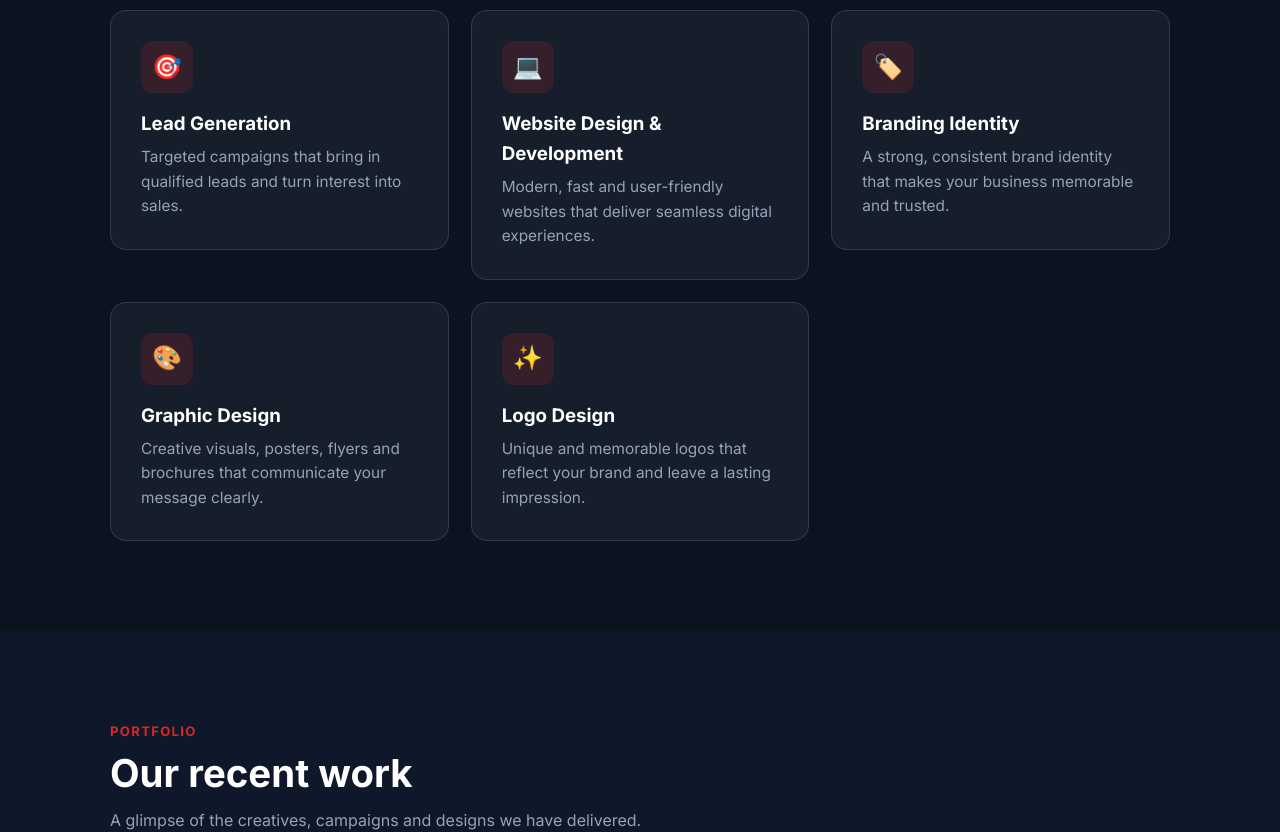
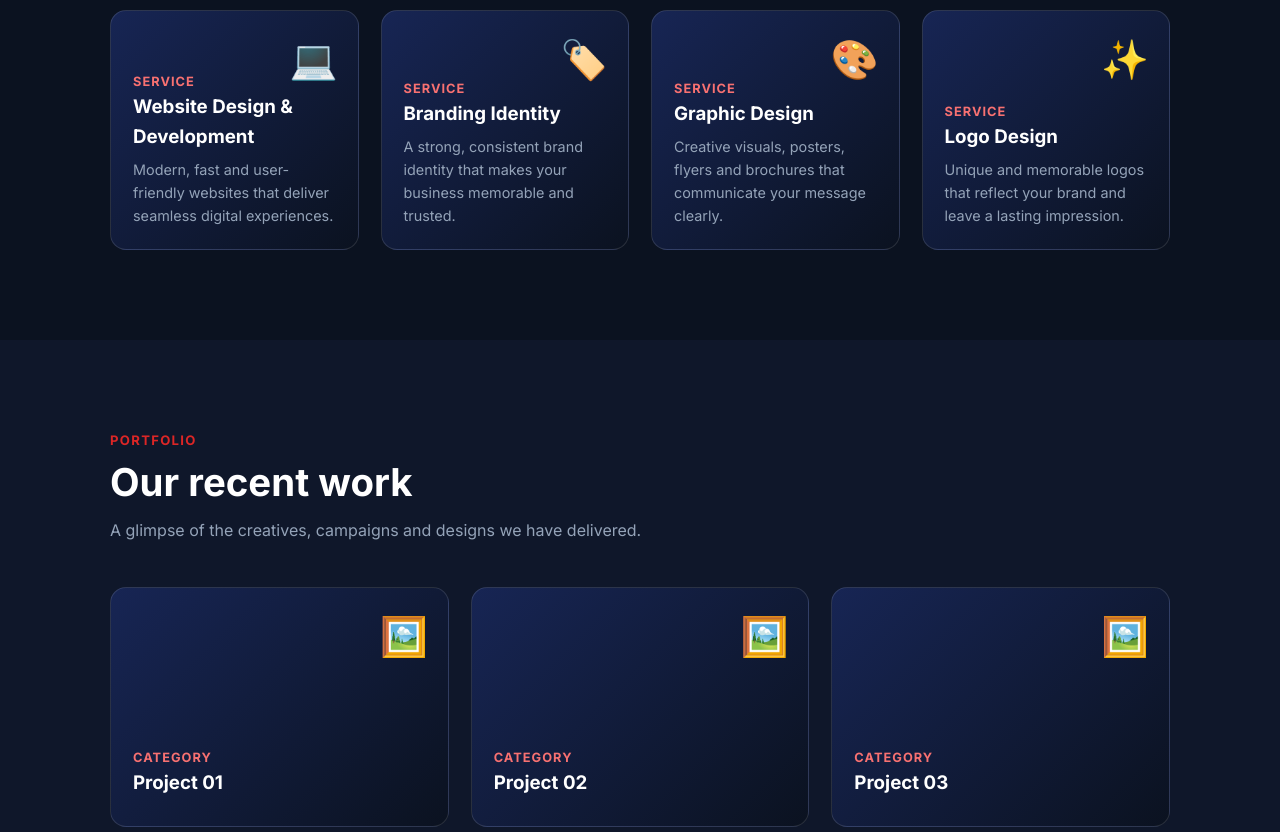
Before and after one commit to aniketkumar3432-design/design-website, a React (Vite) app: page / in a window 1280 px wide. Shown: the part 1620-2452 px from the top of the page. Built offline with nearby package versions, Linux system fonts and the light colour scheme.

Commit message:
styling changed

```diff
--- a/src/App.jsx
+++ b/src/App.jsx
@@ -18,8 +18,8 @@ const services = [
   { icon: "🎨", title: "Graphic Design", text: "Creative visuals, posters, flyers and brochures that communicate your message clearly." },
   { icon: "✨", title: "Logo Design", text: "Unique and memorable logos that reflect your brand and leave a lasting impression." },
 ];
-// Portfolio cards follow the services list. Dummy titles for now: replace with real projects later
-const portfolio = services.map((s) => ({ icon: s.icon, cat: s.title, title: "Sample Project (coming soon)" }));
+// Dummy portfolio placeholders: replace with your real projects later
+const portfolio = [1, 2, 3, 4, 5, 6].map((n) => ({ icon: "🖼️", cat: "Category", title: "Project " + String(n).padStart(2, "0") }));
 const steps = [
   { n: "01", title: "Discover", text: "We learn your business, audience and goals." },
   { n: "02", title: "Strategy", text: "A clear plan with channels, content and budget." },
@@ -115,11 +115,12 @@ input,textarea,select{padding:13px 14px;border:1px solid var(--line);border-radi
 input:focus,textarea:focus,select:focus{outline:2px solid var(--blue);border-color:transparent}
 .about{background:radial-gradient(circle at 80% 20%,#2563eb55,transparent 45%),linear-gradient(135deg,#0b1220,#172554)}
 .about h2{color:var(--red2)}.about p.txt{color:#e2e8f0;max-width:780px;font-size:1.1rem}
-.work{position:relative;height:220px;border-radius:16px;display:flex;flex-direction:column;justify-content:flex-end;padding:22px;border:1px solid #ffffff1f;background:linear-gradient(135deg,#172554,#0b1220);transition:.25s;overflow:hidden}
+.work{position:relative;min-height:240px;border-radius:16px;display:flex;flex-direction:column;justify-content:flex-end;padding:22px;border:1px solid #ffffff1f;background:linear-gradient(135deg,#172554,#0b1220);transition:.25s;overflow:hidden}
 .work:hover{transform:translateY(-6px);border-color:var(--red);box-shadow:0 16px 36px rgba(220,38,38,.25)}
 .work .ic{position:absolute;top:18px;right:20px;font-size:2.4rem}
 .work span{color:#f87171;font-size:.8rem;font-weight:700;letter-spacing:.08em;text-transform:uppercase}
-.work h3{color:#fff}
+.work h3{color:#fff;margin-bottom:6px}
+.work p{color:var(--muted);font-size:.9rem}
 .hp{position:absolute;left:-9999px}
 .ok{background:#dcfce7;color:#166534;padding:22px;border-radius:12px;font-weight:600}
 .err{color:#b91c1c;font-size:.9rem}
@@ -251,10 +252,10 @@ export default function App() {
         <div className="container">
           <Reveal><div className="tag">What we do</div><h2>Services built for growth</h2>
             <p className="sub">Everything you need to get found online and turn visitors into customers.</p></Reveal>
-          <div className="grid g3">
+          <div className="grid g4">
             {services.map((s) => (
-              <Reveal key={s.title}><div className="card">
-                <div className="icon">{s.icon}</div><h3>{s.title}</h3><p>{s.text}</p>
+              <Reveal key={s.title}><div className="work">
+                <div className="ic">{s.icon}</div><span>Service</span><h3>{s.title}</h3><p>{s.text}</p>
               </div></Reveal>
             ))}
           </div>
@@ -265,7 +266,7 @@ export default function App() {
         <div className="container">
           <Reveal><div className="tag">Portfolio</div><h2>Our recent work</h2>
             <p className="sub">A glimpse of the creatives, campaigns and designs we have delivered.</p></Reveal>
-          <div className="grid g4">
+          <div className="grid g3">
             {portfolio.map((p) => (
               <Reveal key={p.title}><div className="work">
                 <div className="ic">{p.icon}</div><span>{p.cat}</span><h3>{p.title}</h3>
```
